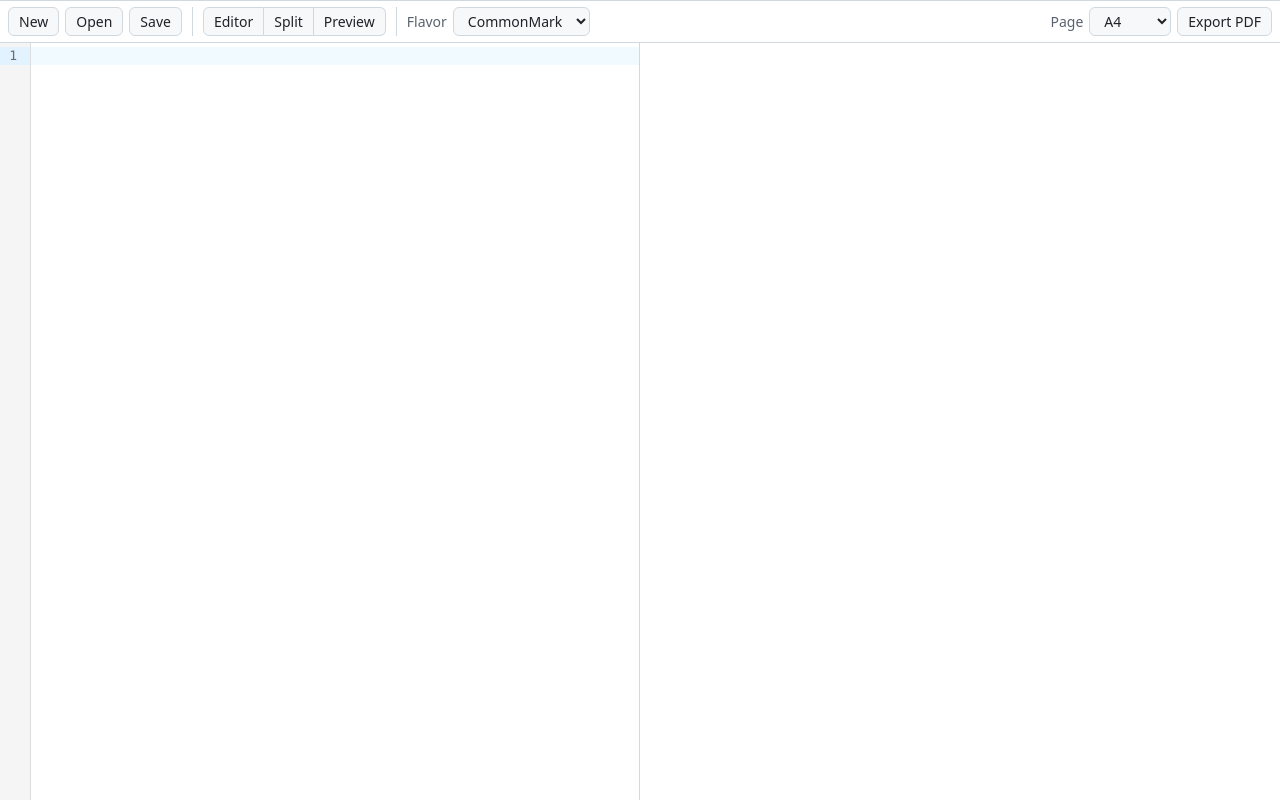
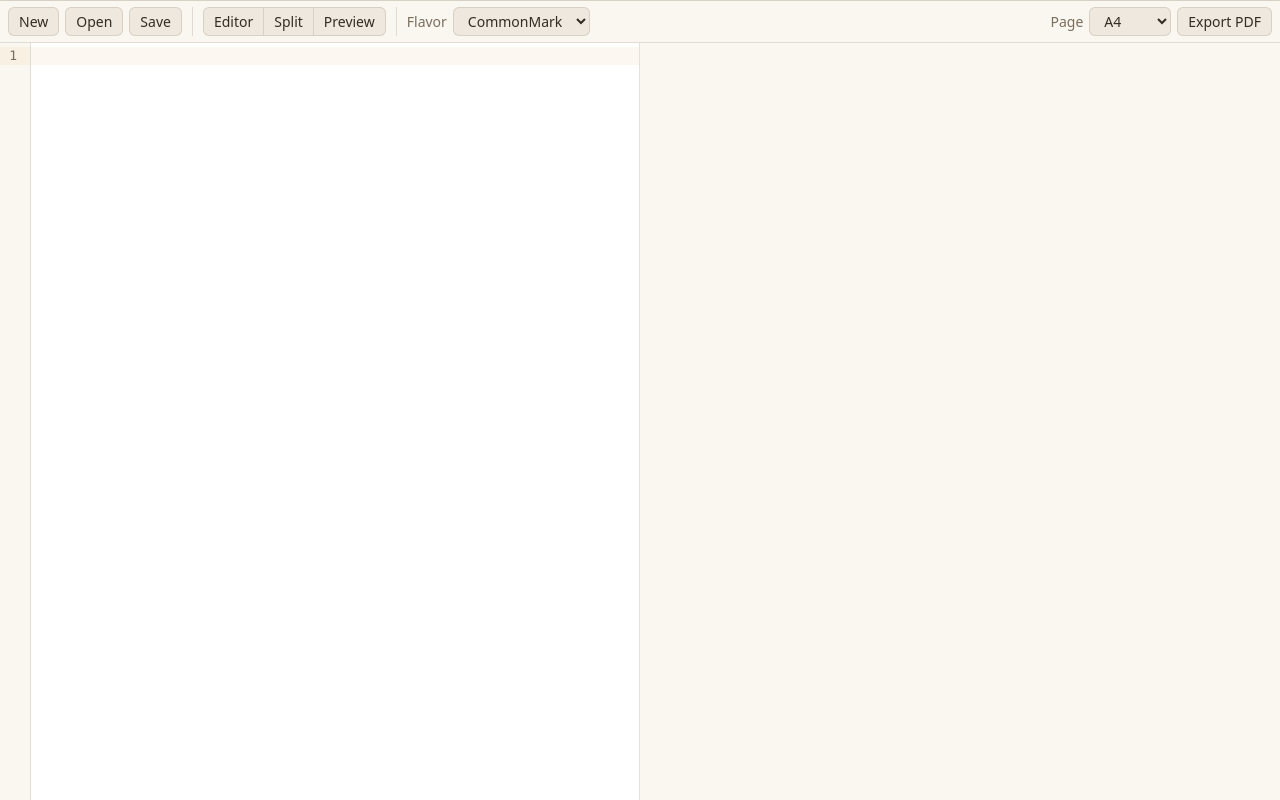
Before and after one commit to thetaplex/thetamark, a website built with Vite: page index.html in a window 1280 px wide. Built offline with nearby package versions, Linux system fonts and the light colour scheme.

Commit message:
style: adopt thetaplex.com colour palette

```diff
--- a/src/renderer.ts
+++ b/src/renderer.ts
@@ -11,7 +11,7 @@ import {
 import { languages } from '@codemirror/language-data';
 import { highlightSelectionMatches, searchKeymap } from '@codemirror/search';
 import { Compartment, EditorState } from '@codemirror/state';
-import { oneDark } from '@codemirror/theme-one-dark';
+import { oneDarkHighlightStyle } from '@codemirror/theme-one-dark';
 import {
   drawSelection,
   EditorView,
@@ -66,7 +66,25 @@ const dirname = (p: string) => p.replace(/[\\/][^\\/]*$/, '') || '/';
 // --- editor ---
 const dark = matchMedia('(prefers-color-scheme: dark)');
 const theme = new Compartment();
-const themeFor = () => (dark.matches ? oneDark : syntaxHighlighting(defaultHighlightStyle));
+// Colours come from the CSS palette (styles.css); only token colours differ by mode.
+const palette = EditorView.theme({
+  '&': { backgroundColor: 'var(--surface)', color: 'var(--fg)' },
+  '.cm-content': { caretColor: 'var(--accent)' },
+  '.cm-cursor': { borderLeftColor: 'var(--accent)' },
+  '.cm-gutters': {
+    backgroundColor: 'var(--bg)',
+    color: 'var(--muted)',
+    borderRight: '1px solid var(--border)',
+  },
+  '.cm-activeLine, .cm-activeLineGutter': { backgroundColor: 'var(--active-line)' },
+  '.cm-selectionBackground, &.cm-focused > .cm-scroller > .cm-selectionLayer .cm-selectionBackground':
+    { backgroundColor: 'var(--selection)' },
+  '.cm-selectionMatch': { backgroundColor: 'var(--selection)' },
+});
+const themeFor = () => [
+  palette,
+  syntaxHighlighting(dark.matches ? oneDarkHighlightStyle : defaultHighlightStyle),
+];
 let lastDirty = false;
 const extensions = [
   lineNumbers(),
@@ -173,7 +191,19 @@ async function renderNow() {
   const blocks = [...preview.querySelectorAll('pre > code.language-mermaid')];
   if (t.flavor !== 'extended' || blocks.length === 0) return;
   const { default: mermaid } = await import('mermaid');
-  mermaid.initialize({ startOnLoad: false, securityLevel: 'strict', theme: 'default' });
+  mermaid.initialize({
+    startOnLoad: false,
+    securityLevel: 'strict',
+    theme: 'base',
+    themeVariables: {
+      primaryColor: '#faf7f1',
+      primaryBorderColor: '#cd8e33',
+      primaryTextColor: '#1a1612',
+      lineColor: '#7a6e5c',
+      secondaryColor: '#eee8de',
+      tertiaryColor: '#ffffff',
+    },
+  });
   for (const code of blocks) {
     const src = code.textContent ?? '';
     let svg = mermaidCache.get(src);
--- a/src/renderer/styles.css
+++ b/src/renderer/styles.css
@@ -1,25 +1,40 @@
 @import "highlight.js/styles/github.css" print, (prefers-color-scheme: light);
 @import "highlight.js/styles/github-dark.css" screen and (prefers-color-scheme: dark);
 
+/* Palette from thetaplex.com (light). Dark is derived from the same hues; the site has none. */
 :root {
-  --bg: #ffffff;
-  --fg: #1f2328;
-  --muted: #59636e;
-  --border: #d1d9e0;
-  --chrome: #f6f8fa;
-  --accent: #0969da;
-  --code-bg: #f6f8fa;
+  --bg: #faf7f1;
+  --surface: #ffffff;
+  --fg: #332c23;
+  --heading: #1a1612;
+  --muted: #7a6e5c;
+  --border: #7a6e5c33;
+  --chrome: #eee8de;
+  --accent: #8b6022;
+  --accent-dark: #5e4016;
+  --on-accent: #ffffff;
+  --brand: #cd8e33;
+  --code-bg: #eee8de;
+  --selection: #cd8e3340;
+  --active-line: #cd8e3312;
   color-scheme: light;
 }
 @media screen and (prefers-color-scheme: dark) {
   :root {
-    --bg: #0d1117;
-    --fg: #e6edf3;
-    --muted: #9198a1;
-    --border: #3d444d;
-    --chrome: #151b23;
-    --accent: #4493f8;
-    --code-bg: #151b23;
+    --bg: #1a1612;
+    --surface: #211c17;
+    --fg: #eee8de;
+    --heading: #faf7f1;
+    --muted: #a89a85;
+    --border: #7a6e5c66;
+    --chrome: #2a241d;
+    --accent: #cd8e33;
+    --accent-dark: #e0a95a;
+    --on-accent: #1a1612;
+    --brand: #cd8e33;
+    --code-bg: #2a241d;
+    --selection: #cd8e3355;
+    --active-line: #cd8e331c;
     color-scheme: dark;
   }
 }
@@ -66,7 +81,7 @@ body {
 .tab[aria-selected="true"] {
   background: var(--bg);
   color: var(--fg);
-  box-shadow: inset 0 2px 0 var(--accent);
+  box-shadow: inset 0 2px 0 var(--brand);
 }
 .tab .close {
   border: 0;
@@ -100,12 +115,13 @@ body {
   padding: 3px 10px;
 }
 #toolbar button:hover {
-  border-color: var(--muted);
+  border-color: var(--brand);
+  color: var(--accent-dark);
 }
 #toolbar button[aria-pressed="true"] {
   background: var(--accent);
   border-color: var(--accent);
-  color: #fff;
+  color: var(--on-accent);
 }
 #toolbar label {
   display: flex;
@@ -158,6 +174,7 @@ body[data-view="preview"] #editor {
 }
 #editor {
   min-height: 0;
+  background: var(--surface);
   border-right: 1px solid var(--border);
 }
 #editor .cm-editor {
@@ -180,6 +197,13 @@ body[data-view="preview"] #editor {
 }
 .markdown-body > :first-child {
   margin-top: 0;
+}
+.markdown-body h1,
+.markdown-body h2,
+.markdown-body h3,
+.markdown-body h4,
+.markdown-body strong {
+  color: var(--heading);
 }
 .markdown-body h1,
 .markdown-body h2 {
@@ -215,7 +239,7 @@ body[data-view="preview"] #editor {
   margin: 0;
   padding: 0 1em;
   color: var(--muted);
-  border-left: 0.25em solid var(--border);
+  border-left: 4px solid var(--accent);
 }
 .markdown-body table {
   border-collapse: collapse;
@@ -226,6 +250,13 @@ body[data-view="preview"] #editor {
 .markdown-body td {
   border: 1px solid var(--border);
   padding: 6px 13px;
+}
+.markdown-body th {
+  background: var(--chrome);
+  color: var(--heading);
+}
+.markdown-body td {
+  background: var(--surface);
 }
 .markdown-body img {
   max-width: 100%;
@@ -238,8 +269,8 @@ body[data-view="preview"] #editor {
 }
 .markdown-body hr {
   border: 0;
-  height: 2px;
-  background: var(--border);
+  height: 1px;
+  background: var(--chrome);
 }
 .markdown-body .katex-display {
   overflow-x: auto;
@@ -253,7 +284,7 @@ body[data-view="preview"] #editor {
 .markdown-body .mermaid-error::after {
   content: "Mermaid: " attr(data-error);
   display: block;
-  color: #d1242f;
+  color: #b3261e;
   font-size: 12px;
   margin-top: 8px;
 }
@@ -264,6 +295,10 @@ body[data-view="preview"] #editor {
 
 /* PDF export: preview only, full width, normal page flow */
 @media print {
+  /* Paper is white; the page margins can't take the cream background. */
+  :root {
+    --bg: #ffffff;
+  }
   html,
   body {
     height: auto;
```
